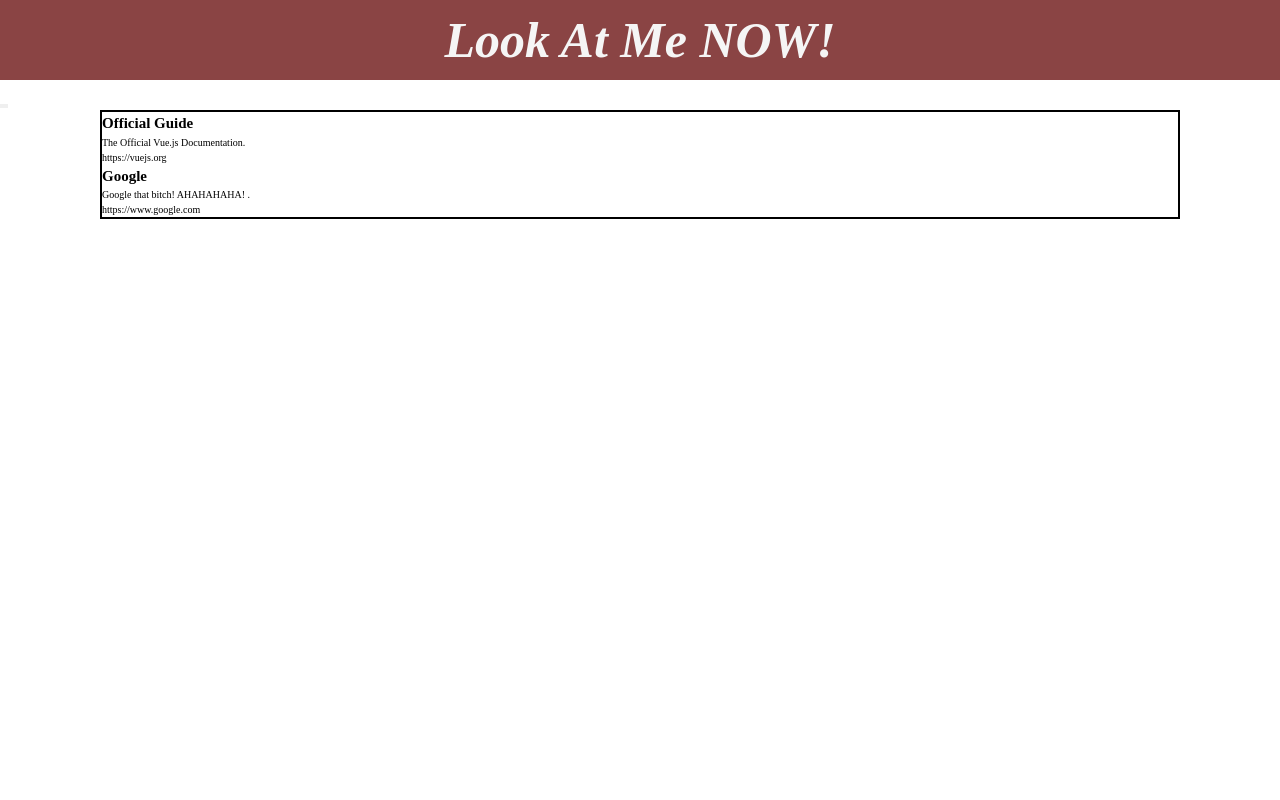
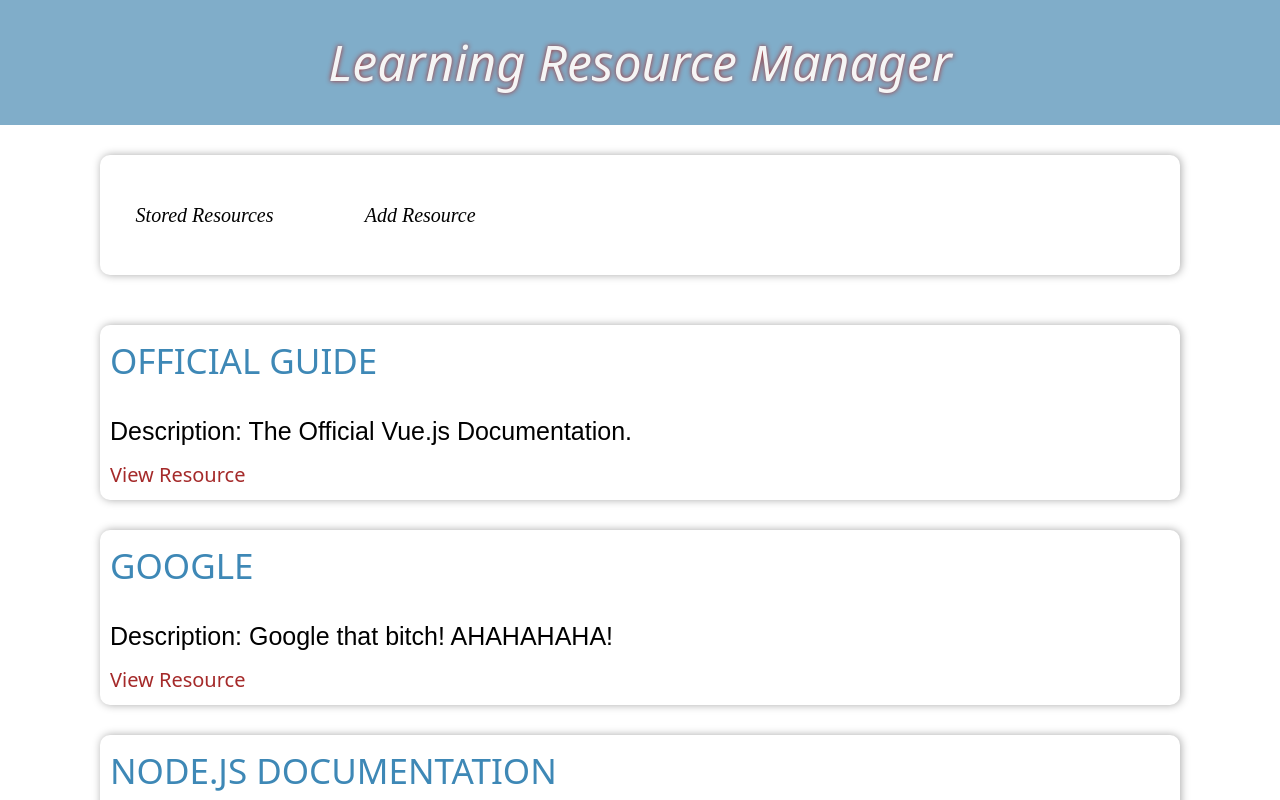
Before and after one commit to TheCharismaticEnigma/Learning-Resource-Project, a Vue app: page / in a window 1280 px wide. Shown: the top 800 px of the page. Built offline with nearby package versions, Linux system fonts and the light colour scheme.

Commit message:
Add Functionality for Rendering Resources and Adding New Resource

```diff
--- a/src/App.vue
+++ b/src/App.vue
@@ -1,14 +1,17 @@
 <!-- Main App component/Root Component. -->
 
 <script>
-import ButtonContainerVue from './components/ButtonContainer.vue';
 import TheHeader from './components/UI/TheHeader.vue';
 import ButtonContainer from './components/ButtonContainer.vue';
+import ResourceContainer from './components/ResourceContainer.vue';
+import AddResource from './components/AddResource.vue';
 
 export default {
   components: {
     TheHeader,
     ButtonContainer,
+    ResourceContainer,
+    AddResource,
   },
 
   data() {
@@ -24,11 +27,40 @@ export default {
         {
           id: 'google',
           name: 'Google',
-          description: 'Google that bitch! AHAHAHAHA! .',
+          description: 'Google that bitch! AHAHAHAHA! ',
+          link: 'https://www.google.com',
+        },
+
+        {
+          id: 'node',
+          name: 'Node.js Documentation',
+          description:
+            'Official documentation for Node.js! NO more monotonous and vexatious backend.   ',
           link: 'https://www.google.com',
         },
       ],
+
+      activeComponent: 'ResourceContainer',
     };
+  },
+
+  // Provide (data from parent) and use the key
+  // to find the data in inject:[] option in child component.
+
+  provide() {
+    return {
+      storedResources: this.storedResources,
+    };
+  },
+
+  methods: {
+    addLatestResource(resource) {
+      this.storedResources.push(resource);
+    },
+
+    toggleComponent(componentName) {
+      this.activeComponent = componentName;
+    },
   },
 };
 </script>
@@ -36,15 +68,17 @@ export default {
 <template>
   <the-header></the-header>
 
-  <button-container></button-container>
+  <button-container @change-component="toggleComponent"> </button-container>
 
-  <ul class="container" v-if="storedResources.length > 0">
-    <li v-for="resource in storedResources" :key="id">
-      <h2>{{ resource.name }}</h2>
-      <p>{{ resource.description }}</p>
-      <a :href="resource.link"> {{ resource.link }} </a>
-    </li>
-  </ul>
+  <keep-alive>
+    <component
+      @add-new-resource="addLatestResource"
+      v-bind:is="activeComponent"
+    ></component>
+  </keep-alive>
+
+  <!-- <add-resource @add-new-resource="addLatestResource"> </add-resource> -->
+  <!-- <resource-container></resource-container> -->
 </template>
 
 <!-- This contains GLOBAL APP STYLES. General Styles
@@ -68,7 +102,6 @@ html {
 
 ul {
   list-style: none;
-  border: 2px solid black;
 }
 
 a {
@@ -84,7 +117,8 @@ body {
 
 .container {
   width: min(100%, 1080px);
-  margin: 0 auto;
+  margin-inline-start: auto;
+  margin-inline-end: auto;
 }
 
 /*! normalize.css v8.0.1 | MIT License | github.com/necolas/normalize.css */
@@ -128,7 +162,7 @@ main {
 
 h1 {
   font-size: 2em;
-  margin: 0.67em 0;
+  margin: 0.5em 0;
 }
 
 /* Grouping content
--- /dev/null
+++ b/src/components/AddResource.vue
@@ -0,0 +1,152 @@
+<!-- component related to the addition of a new resource  -->
+<!-- Wrap it around by a card component -->
+
+<script>
+import ButtonElement from './UI/ButtonElement';
+
+export default {
+  name: 'AddResource',
+
+  components: {
+    ButtonElement,
+  },
+
+  props: {},
+
+  data() {
+    return {};
+  },
+
+  emits: ['add-new-resource'],
+
+  methods: {
+    createResource() {
+      const resourceTitle = this.$refs.titleInput.value;
+      const resourceDescription = this.$refs.descriptionInput.value;
+      const resourceLink = this.$refs.resourceLinkInput.value;
+
+      if (!resourceTitle || !resourceDescription || !resourceLink) return;
+
+      const newResource = {
+        id: resourceTitle.toLowerCase(),
+        name: resourceTitle,
+        description: resourceDescription,
+        link: resourceLink,
+      };
+
+      // Reset Inputs
+
+      for (const key of Object.keys(this.$refs)) this.$refs[key].value = '';
+
+      // Emit a custom event and then listen to its data value.
+      this.$emit('add-new-resource', newResource);
+    },
+  },
+};
+</script>
+
+<template>
+  <base-card class="form-card">
+    <template v-slot:cardContent>
+      <form class="resource-form" v-on:submit.prevent>
+        <div class="form__group input-title-group">
+          <label for="title" class="form__label">Title</label>
+
+          <input
+            class="form__input"
+            type="text"
+            id="title"
+            name="title"
+            autocomplete="off"
+            spellcheck="false"
+            ref="titleInput"
+          />
+        </div>
+
+        <div class="form__group input-description-group">
+          <label for="description" class="form__label"> Description </label>
+
+          <input
+            class="form__input"
+            type="text"
+            id="description"
+            name="description"
+            autocomplete="off"
+            spellcheck="false"
+            ref="descriptionInput"
+          />
+        </div>
+
+        <div class="form__group input-link-group">
+          <label for="resourceLink" class="form__label"> Resource Link </label>
+
+          <input
+            class="form__input"
+            type="url"
+            id="resourceLink"
+            name="resourceLink"
+            autocomplete="off"
+            spellcheck="false"
+            ref="resourceLinkInput"
+          />
+        </div>
+
+        <button-element
+          @click="createResource"
+          button-text="Add Resource"
+          class="button--add"
+        >
+        </button-element>
+      </form>
+    </template>
+  </base-card>
+</template>
+
+<style scoped>
+.form-card {
+  height: fit-content;
+  margin-bottom: 5rem;
+}
+
+.resource-form {
+  display: flex;
+  flex-direction: column;
+  justify-content: space-evenly;
+  gap: 3rem;
+  border-radius: inherit;
+  height: 100%;
+  min-height: 70vh;
+  padding: 2rem 1rem;
+}
+
+.form__group {
+  display: flex;
+  flex-direction: column;
+  gap: 2rem;
+  padding: 0.5rem;
+}
+
+.form__label {
+  font-family: 'Segoe UI', Tahoma, Geneva, Verdana, sans-serif;
+  font-size: 2.5rem;
+  font-weight: 600;
+}
+
+.form__input {
+  padding: 1rem 0.5rem;
+  font-size: 2.5rem;
+  font-weight: 600;
+  box-shadow: 0px 0px 3px rgb(138, 185, 185);
+  border: 1px solid transparent;
+  border-radius: 5px;
+}
+
+.form__input:focus {
+  outline: none;
+}
+
+.button--add {
+  font-size: 2.5rem;
+  box-shadow: 0.5px 0.5px 5px lightgrey inset;
+}
+</style>
--- a/src/components/ButtonContainer.vue
+++ b/src/components/ButtonContainer.vue
@@ -2,19 +2,55 @@
 
 <script>
 import ButtonElement from './UI/ButtonElement.vue';
+
 export default {
   name: 'ButtonContainer',
+
   components: {
     ButtonElement,
+  },
+
+  emits: ['change-component'],
+
+  methods: {
+    toggleComponent(componentName) {
+      // Emit a custom event to send data to the parent
+      this.$emit('change-component', componentName);
+    },
   },
 };
 </script>
 
 <template>
-  <div class="button-wrapper">
-    <button-element></button-element>
-    <button-element></button-element>
-  </div>
+  <base-card class="button-card-wrapper">
+    <template v-slot:cardContent>
+      <div class="container button-container">
+        <button-element
+          v-on:click="toggleComponent('ResourceContainer')"
+          button-text="Stored Resources"
+        >
+        </button-element>
+
+        <button-element
+          v-on:click="toggleComponent('AddResource')"
+          button-text="Add Resource"
+        ></button-element>
+      </div>
+    </template>
+  </base-card>
 </template>
 
-<style scoped></style>
+<style scoped>
+.button-card-wrapper {
+  margin-bottom: 5rem;
+}
+
+.button-container {
+  display: flex;
+  align-items: center;
+  gap: 2rem;
+  height: 15vh;
+  padding: 1rem;
+  width: 100%;
+}
+</style>
--- /dev/null
+++ b/src/components/ResourceContainer.vue
@@ -0,0 +1,99 @@
+<script>
+export default {
+  inject: ['storedResources'],
+
+  data() {
+    return {};
+  },
+};
+</script>
+
+<template>
+  <ul class="container resource-list" v-if="storedResources.length > 0">
+    <li
+      class="resource-list__item"
+      v-for="resource in storedResources"
+      :key="resource.id"
+    >
+      <base-card class="resource__card">
+        <template v-slot:cardContent>
+          <h2 class="resource__heading">
+            {{ resource.name }}
+          </h2>
+
+          <div class="resource__info">
+            <p class="resource__description">
+              {{ `Description: ${resource.description}` }}
+            </p>
+
+            <a target="_blank" class="resource__link" :href="resource.link">
+              {{ 'View Resource' }}
+            </a>
+          </div>
+        </template>
+      </base-card>
+    </li>
+  </ul>
+</template>
+
+<style scoped>
+.resource-list {
+  display: flex;
+  flex-direction: column;
+  justify-content: space-between;
+  gap: 3rem;
+  align-items: center;
+  margin-top: 5rem;
+  margin-bottom: 5rem;
+}
+
+.resource-list__item {
+  width: 100%;
+}
+
+.resource__card {
+  display: flex;
+  flex-direction: column;
+  gap: 2.5rem;
+  padding: 1rem;
+  height: 100%;
+  width: 100%;
+  font-family: system-ui, -apple-system, BlinkMacSystemFont, 'Segoe UI', Roboto,
+    Oxygen, Ubuntu, Cantarell, 'Open Sans', 'Helvetica Neue', sans-serif;
+}
+
+.resource__info {
+  display: flex;
+  flex-direction: column;
+  gap: 1rem;
+  width: fit-content;
+}
+
+.resource__heading {
+  text-transform: uppercase;
+  font-size: 3.5rem;
+  font-weight: 400;
+  color: rgb(62, 136, 182);
+}
+
+.resource__description {
+  font-family: sans-serif;
+  font-size: 2.5rem;
+}
+
+.resource__link {
+  color: brown;
+  font-size: 2rem;
+  transition: all 200ms ease-out;
+}
+
+.resource__link:hover {
+  font-size: 2rem;
+  transform: translateY(-20%);
+  transform-origin: left;
+  color: black;
+}
+</style>
+
+<!-- I'll be an immortal. Top of the top. There'll be none better.
+They'll talk about me from now till ubiquitously -->
--- /dev/null
+++ b/src/components/UI/BaseCard.vue
@@ -0,0 +1,31 @@
+<!-- Component is a UI style component responsible
+for giving the card-like-style to other components.
+ -->
+<!-- receives content dynamically using slots. -->
+
+script
+<script>
+export default {};
+</script>
+
+<template>
+  <div class="container card-wrapper">
+    <slot name="cardContent"> </slot>
+  </div>
+</template>
+
+<!-- Separate container from Content.
+     Separate Structure from Skin
+     Just a wrapper. The alignment of items
+     is handled by individual containers.
+ -->
+
+<!-- Margins and paddings will be added on individual
+ container elements.  -->
+
+<style scoped>
+.card-wrapper {
+  border-radius: 10px;
+  box-shadow: 1px 0px 8px 0 darkgray;
+}
+</style>
--- a/src/components/UI/ButtonElement.vue
+++ b/src/components/UI/ButtonElement.vue
@@ -21,7 +21,34 @@ export default {
 // Like Data, Props are also set on global object.
 
 <template>
-  <button>{{ buttonText }}</button>
+  <button class="my-button">{{ buttonText }}</button>
 </template>
 
-<style scoped></style>
+<style scoped>
+.my-button {
+  background: none;
+  border-radius: 5px;
+  border: none;
+  color: black;
+  cursor: pointer;
+  font-family: cursive;
+  font-size: 2rem;
+  font-style: italic;
+  margin-right: 2rem;
+  outline: none;
+  padding: 2vh 2vw;
+  text-align: center;
+  transition: all 200ms ease-out;
+  max-width: 22rem;
+}
+
+.my-button:hover {
+  transform: scale(1.05);
+  background: lightblue;
+  box-shadow: 0.5px 0.5px 1px gray;
+}
+
+.my-button:focus {
+  outline: none;
+}
+</style>
--- a/src/components/UI/TheHeader.vue
+++ b/src/components/UI/TheHeader.vue
@@ -6,25 +6,32 @@ export default {};
 
 <template>
   <header class="app-header">
-    <h1 class="main-heading">Look At Me NOW!</h1>
+    <h1 class="main-heading">Learning Resource Manager</h1>
   </header>
 </template>
 
 <style scoped>
 .app-header {
   color: whitesmoke;
-  background: rgb(138, 68, 68);
-  height: 10vh;
+  background: rgb(128, 173, 201);
+  color: rgba(0, 0, 0, 0.8);
+  min-height: 15vh;
+  height: fit-content;
   display: flex;
   justify-content: center;
   align-items: center;
-  margin-bottom: 1.5rem;
+  margin-bottom: 3rem;
 }
 
 .main-heading {
-  margin: auto auto;
   font-size: 5rem;
+  font-weight: 500;
+  color: whitesmoke;
+  text-shadow: 0px 0px 5px brown;
   text-transform: capitalize;
   font-style: italic;
+  text-align: center;
+  font-family: system-ui, -apple-system, BlinkMacSystemFont, 'Segoe UI', Roboto,
+    Oxygen, Ubuntu, Cantarell, 'Open Sans', 'Helvetica Neue', sans-serif;
 }
 </style>
--- a/src/main.js
+++ b/src/main.js
@@ -1,6 +1,7 @@
 import { createApp } from 'vue';
 import App from './App.vue';
+import BaseCard from './components/UI/BaseCard.vue';
 
 const app = createApp(App);
-
+app.component('BaseCard', BaseCard);
 app.mount('#app');
```
Also changed, not shown: 1 other file (tests, documents, lock files or other folders).
